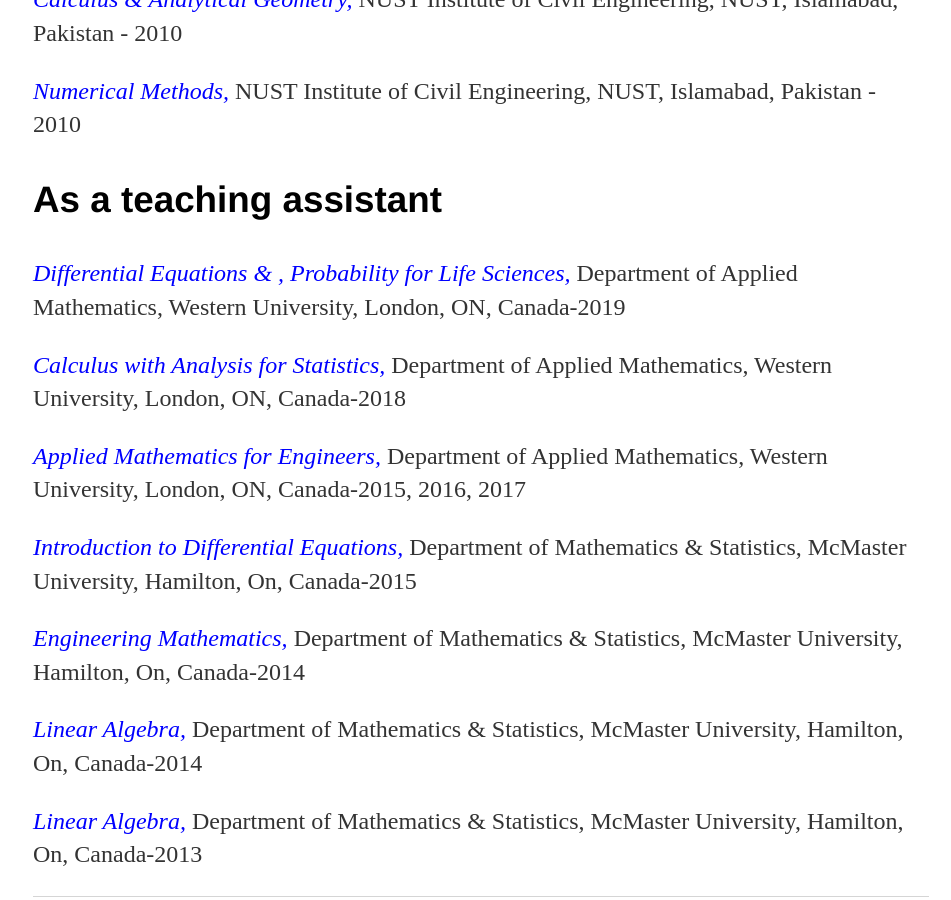
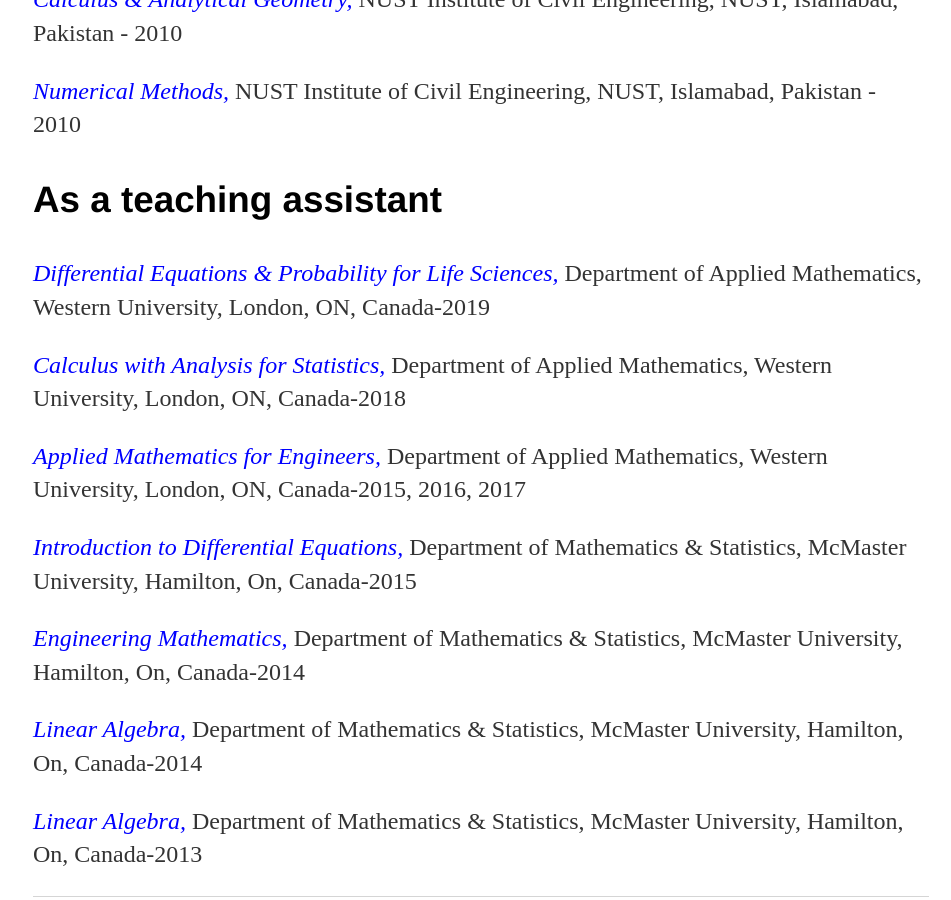
Before and after one commit to MathBioInfo/amjadkhan, a Jekyll site: the page built from Teaching/index.html, in a window 1280 px wide and 900 px high, scrolled down 940 px. Shown: the whole window, without its empty margins (159-1110 px from the left). Built offline with Jekyll 4.4.1, drawn with Linux system fonts in a browser that asks for light colours.

Commit message:
Update index.html

```diff
--- a/Teaching/index.html
+++ b/Teaching/index.html
@@ -32,7 +32,7 @@
 
 			<h3> As a teaching assistant </h3>
 			<p>
-			<i style="color:blue;">Differential Equations & , Probability for Life Sciences,</i> Department of Applied Mathematics, Western University, London, ON, Canada-2019
+			<i style="color:blue;">Differential Equations & Probability for Life Sciences,</i> Department of Applied Mathematics, Western University, London, ON, Canada-2019
 			</p>
 			<p><i style="color:blue;">Calculus with Analysis for Statistics,</i> Department of Applied Mathematics, Western University, London, ON, Canada-2018
 			</p>
```
